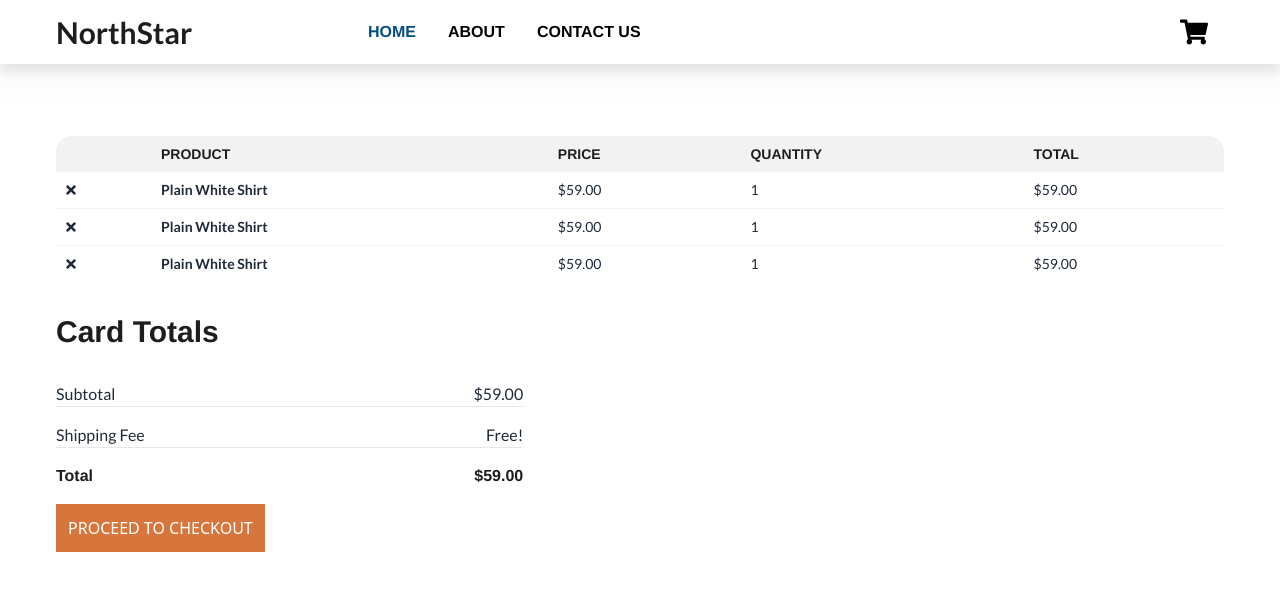
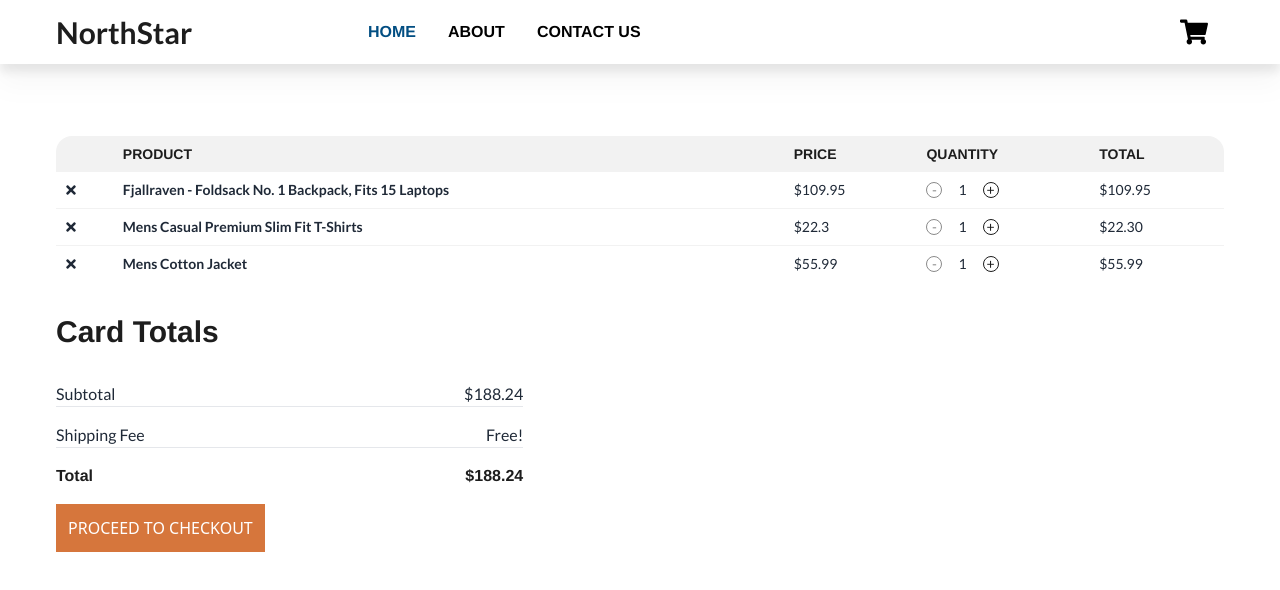
Before and after one commit to Natacha-Danbadan/Fashion-E--Commerce-Task, a React (Create React App) app: page /cart in a window 1280 px wide. Shown: the top 590 px of the page. Built offline with nearby package versions, Linux system fonts and the light colour scheme; no server answers.

Commit message:
added the cart functionality

```diff
--- a/src/components/CartDetails.jsx
+++ b/src/components/CartDetails.jsx
@@ -1,12 +1,27 @@
 import CartSingle from "./CartSingle";
 import useCartStore from "../store/cartStore";
-
-
-
-
+import { useState, useEffect } from "react";
 
 
 function CartDetails() {
+
+const cart = useCartStore((state)=>state.cart)
+const removeFromCart = useCartStore((state)=>state.removeFromCart)
+const total = useCartStore((state)=>state.total)
+const getTotal = useCartStore((state)=>state.getTotal)
+const numberInCart = useCartStore((state)=>state.numberInCart)
+const increaseNumberInCart = useCartStore((state)=>state.increaseNumberInCart)
+const decreaseNumberInCart = useCartStore((state)=>state.decreaseNumberInCart)
+
+const [checkoutCart, setCheckoutCart] = useState([])
+
+useEffect(()=> {
+  setCheckoutCart(Object.values(cart))
+},[numberInCart, cart])
+
+useEffect(()=>{
+  getTotal()
+}, [numberInCart,cart, getTotal])
 
   return (
     <div className="mt-10">
@@ -22,9 +37,7 @@ function CartDetails() {
             </tr>
           </thead>
           <tbody>
-            <CartSingle/>
-            <CartSingle/>
-            <CartSingle/>
+          {checkoutCart.map((item)=> < CartSingle singleCartProp={{...item, removeFromCart, increaseNumberInCart, decreaseNumberInCart}} key={item.id} />)}
           </tbody>
         </table>
       </div>
@@ -33,7 +46,7 @@ function CartDetails() {
         <h3 className="mb-8 font-arimo text-hero font-bold text-3xl">Card Totals</h3>
         <div className="flex border-b justify-between mb-4 font-lato">
           <p>Subtotal</p>
-          <p className="">$59.00</p>
+          <p className="">{`$${total.toFixed(2)}`}</p>
         </div>
         <div className="flex border-b justify-between mb-4 font-lato">
           <p>Shipping Fee</p>
@@ -41,7 +54,7 @@ function CartDetails() {
         </div>
         <div className="flex justify-between font-arimo mb-4 text-hero font-bold">
           <p>Total</p>
-          <p>$59.00</p>
+          <p>{`$${total.toFixed(2)}`}</p>
         </div>
         <button className="bg-checkout text-white p-3">PROCEED TO CHECKOUT</button>
       </div>
--- a/src/components/CartSingle.jsx
+++ b/src/components/CartSingle.jsx
@@ -1,16 +1,60 @@
+import { useEffect, useState } from "react";
 import { FaTimes } from "react-icons/fa";
 
 
-function CartSingle() {
+function CartSingle({singleCartProp}) {
+  const {id, title, price, total, numberInCart, removeFromCart, increaseNumberInCart, decreaseNumberInCart} = singleCartProp
+
+  const [reduceBtnIsDisabled, setReduceBtnIsDisabled] = useState(false)
+  const [addBtnIsDisabled, setAddBtnIsDisabled] = useState(false)
+
+
+  const removeHandler = ()=> {
+    removeFromCart(id)
+  }
+
+  const reduceBtnHandler = ()=> {
+    decreaseNumberInCart(id)
+  }
+
+  const addBtnHandler = ()=> {
+    increaseNumberInCart(id)
+  }
+
+  useEffect(()=> {
+    if (numberInCart === 1) {
+      setReduceBtnIsDisabled(true)
+    }
+    else{
+      setReduceBtnIsDisabled(false)
+    }
+    if(numberInCart === 10) {
+      setAddBtnIsDisabled(true)
+    }
+    else{
+      setAddBtnIsDisabled(false)
+    }
+  }, [numberInCart])
+
+
+
   return (
     <tr className="font-lato">
       <th>
-        <FaTimes />
+        <FaTimes onClick={removeHandler}/>
       </th>
-      <th>Plain White Shirt</th>
-      <td>$59.00</td>
-      <td className="">1</td>
-      <td>$59.00</td>
+      <th>{title}</th>
+      <td>{`$${price}`}</td>
+      <td className="">
+        <div className="flex items-center gap-4">
+          <button disabled={reduceBtnIsDisabled} onClick={reduceBtnHandler} className={`${reduceBtnIsDisabled ? "border-[#8A8A8A] text-[#8A8A8A]" : "border-[#1B1B1B] text-[#1B1B1B]"}
+          flex justify-center items-center border-[1.5px] w-4 h-4 rounded-full`}>-</button>
+          <span>{numberInCart} </span>
+          <button disabled={addBtnIsDisabled} onClick={addBtnHandler} className={`${addBtnIsDisabled ? "border-[#8A8A8A] text-[#8A8A8A]" : "border-[#1B1B1B] text-[#1B1B1B]"}
+          flex justify-center items-center border-[1.5px] w-4 h-4 rounded-full`}>+</button>
+        </div>
+      </td>
+      <td>{`$${total.toFixed(2)}`}</td>
     </tr>
   );
 }
--- a/src/store/cartStore.jsx
+++ b/src/store/cartStore.jsx
@@ -47,13 +47,14 @@ const useCartStore = create(persist((set,get) => ({
             "numberInCart":1
         }
     },
-    numberInCart: 0,
+    numberInCart: 3,
     addToCart: (cartObj) => {
         return set((prevState) => ({ cart: {...prevState.cart, [cartObj.id]: cartObj}, numberInCart: prevState.numberInCart + 1 }))
     },
     removeFromCart: (id) => {
         let prevCart = get().cart
         delete prevCart[id]
+        console.log('removed')
         return set((prevState) => ({ cart: prevCart, numberInCart: prevState.numberInCart - 1 }))
     },
     existsInCart: (id) => get().cart.hasOwnProperty(id),
@@ -81,7 +82,7 @@ const useCartStore = create(persist((set,get) => ({
 }),
     {
         name: "cart-storage",
-        getStorage: createJSONStorage(()=> sessionStorage)
+        storage: createJSONStorage(()=> sessionStorage)
     }
 ))
 
```
